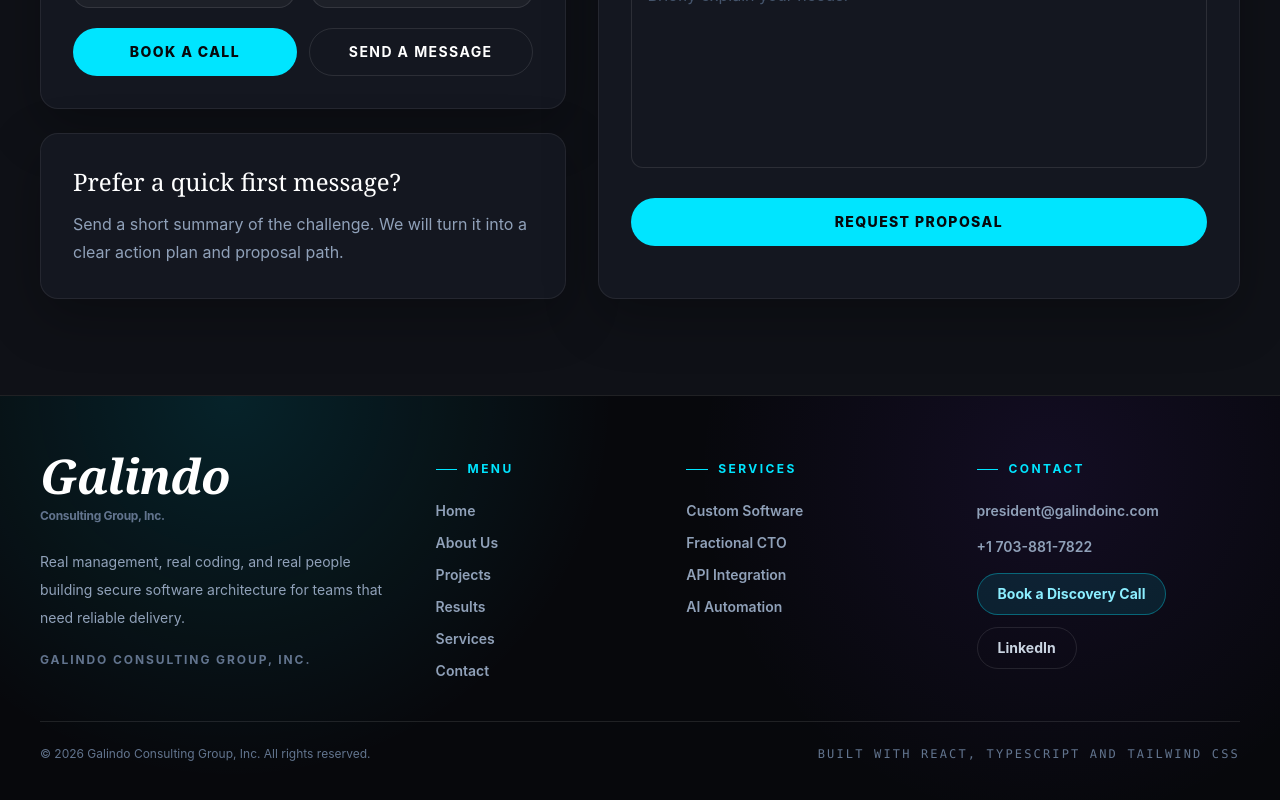
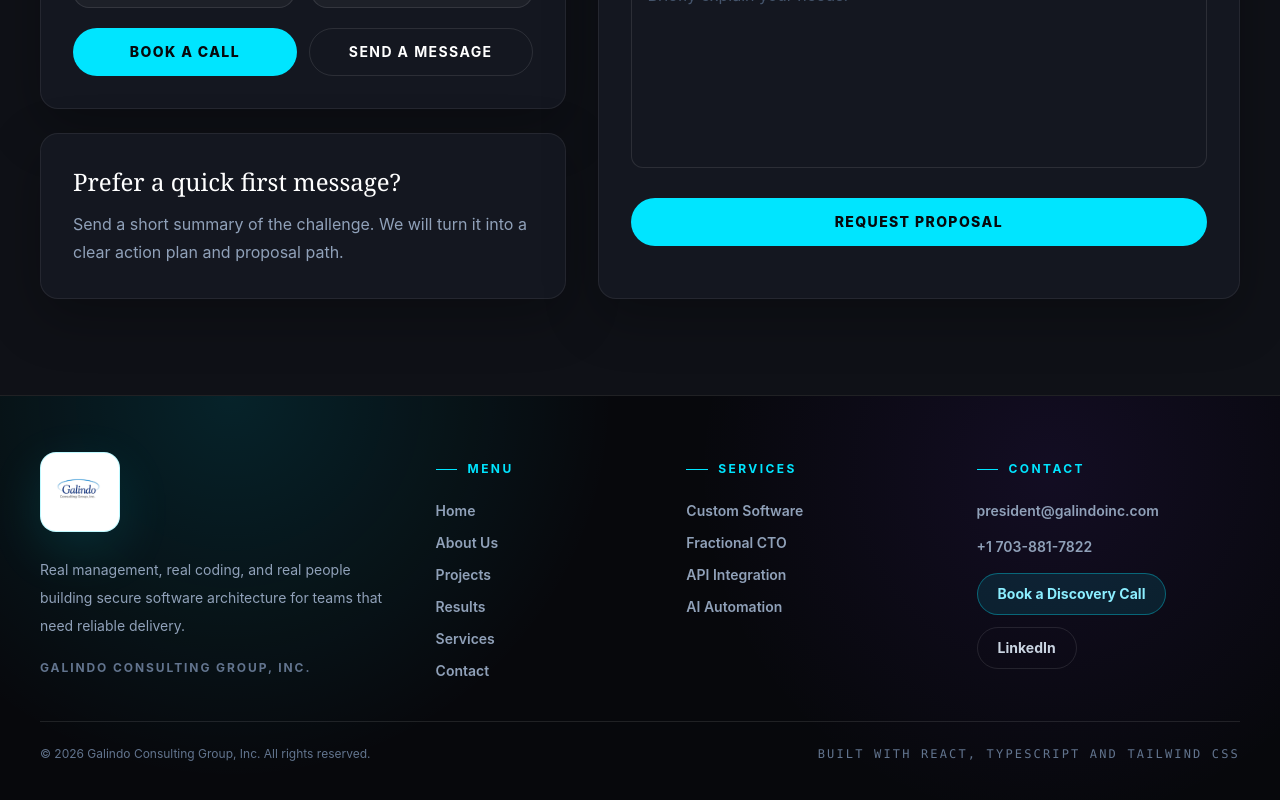
Before and after one commit to galindo-consulting-group/galindo-consulting-redesign, a React (Vite) app: page / in a window 1280 px wide. Shown: the part 10665-11465 px from the top of the page. Built offline with nearby package versions, Linux system fonts and the light colour scheme.

Commit message:
feat(brand): integrate new icon logo across nav, footer, and favicon

```diff
--- a/index.html
+++ b/index.html
@@ -2,7 +2,7 @@
 <html lang="en">
   <head>
     <meta charset="UTF-8" />
-<link rel="icon" type="image/jpeg" href="/galindo-icon.jpeg" />
+    <link rel="icon" type="image/jpeg" href="/galindo-icon.jpeg" />
     <title>galindo-agency-website</title>
   </head>
   <body>
--- a/src/components/Footer.tsx
+++ b/src/components/Footer.tsx
@@ -1,4 +1,5 @@
 import { useLanguage } from "../context/LanguageContext";
+import galindoIcon from "../assets/galindo-icon.jpeg";
 
 export default function Footer() {
   const { t } = useLanguage();
@@ -11,14 +12,11 @@
           <div>
             <a
               href="#introduction"
-              className="inline-flex flex-col leading-none text-white"
+              className="inline-flex items-center"
               aria-label="Galindo Consulting Group home"
             >
-              <span className="font-serif text-5xl font-bold italic tracking-tight text-white transition-colors duration-300 hover:text-[#00e5ff]">
-                Galindo
-              </span>
-              <span className="mt-2 text-xs font-bold tracking-tight text-slate-500">
-                Consulting Group, Inc.
+              <span className="flex h-20 w-20 items-center justify-center overflow-hidden rounded-2xl border border-[#00e5ff]/25 bg-white p-2 shadow-[0_18px_54px_rgba(0,229,255,0.12)] transition hover:border-[#00e5ff]/70">
+                <img src={galindoIcon} alt="Galindo Consulting Group" className="h-full w-full object-contain" />
               </span>
             </a>
             <p className="mt-6 max-w-sm text-sm leading-7 text-slate-400">
--- a/src/components/NavBar.tsx
+++ b/src/components/NavBar.tsx
@@ -1,6 +1,7 @@
 import { useEffect, useState } from "react";
 import { useLanguage } from "../context/LanguageContext";
 import { languageOptions } from "../locales";
+import galindoIcon from "../assets/galindo-icon.jpeg";
 
 export default function NavBar() {
   const [isVisible, setIsVisible] = useState(false);
@@ -39,14 +40,11 @@
       <nav className="mx-auto mt-3 flex max-w-7xl flex-col gap-3 rounded-none border border-white/10 bg-[#07080c]/86 px-4 py-3 shadow-[0_18px_60px_rgba(0,0,0,0.38)] backdrop-blur-2xl sm:flex-row sm:items-center sm:justify-between sm:rounded-full sm:px-5 lg:px-6">
         <a
           href="#introduction"
-          className="group flex shrink-0 flex-col leading-none"
+          className="group flex shrink-0 items-center"
           aria-label="Galindo Consulting Group home"
         >
-          <span className="font-serif text-3xl font-bold italic tracking-tight text-white transition-colors group-hover:text-[#00e5ff]">
-            Galindo
-          </span>
-          <span className="mt-1 text-[11px] font-bold tracking-tight text-slate-500 transition-colors group-hover:text-slate-300">
-            Consulting Group, Inc.
+          <span className="flex h-14 w-14 items-center justify-center overflow-hidden rounded-full border border-[#00e5ff]/25 bg-white p-1.5 shadow-[0_10px_30px_rgba(0,229,255,0.12)] transition group-hover:border-[#00e5ff]/70">
+            <img src={galindoIcon} alt="Galindo Consulting Group" className="h-full w-full rounded-full object-contain" />
           </span>
         </a>
 
```
Also changed, not shown: public/galindo-icon.jpeg (added).
